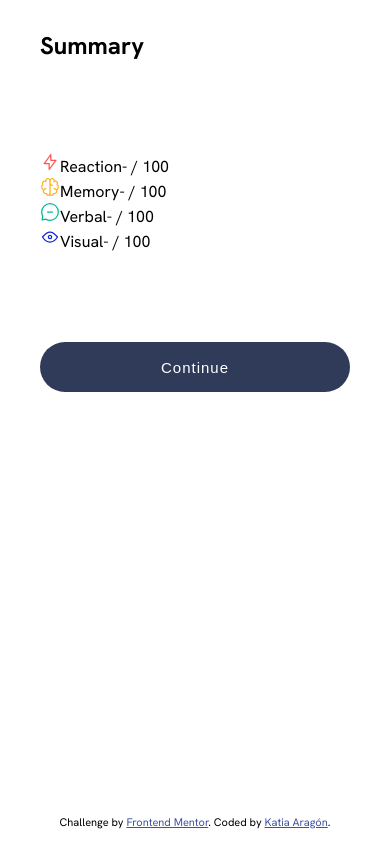
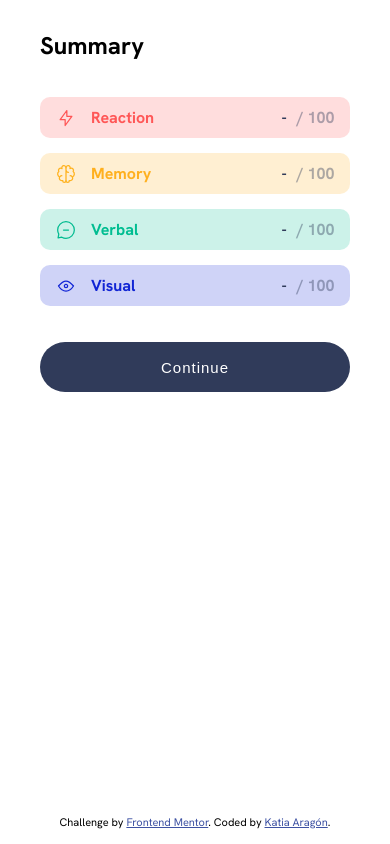
Before and after one commit to ktzazz/results-summary-component-twenty-two, a React (Vite) app: page / in a window 390 px wide. Built offline with nearby package versions, Linux system fonts and the light colour scheme.

Commit message:
tablet and pc

```diff
--- a/src/scoreLoading.jsx
+++ b/src/scoreLoading.jsx
@@ -1,4 +1,5 @@
 import { useState, useEffect } from "react";
+import "./scss/ScoreLoading.scss";
 
 export const ScoreLoading = ({ icon, category, score, mostrando, index }) => {
   const [loading, setLoading] = useState(0);
@@ -14,10 +15,12 @@ export const ScoreLoading = ({ icon, category, score, mostrando, index }) => {
 
   return (
     <div className={`score__container cont_${index}`}>
-      <img src={icon} alt="" />
+      <img className="image" src={icon} alt="" />
       <span className="category">{category}</span>
-      <span className="score">{mostrando ? loading : "-"}</span>
-      <span className="100"> / 100</span>
+      <div className="numbers">
+        <span className="score">{mostrando ? loading : "-"}</span>
+        <span className="of"> / 100</span>
+      </div>
     </div>
   );
 };
--- a/src/scss/App.scss
+++ b/src/scss/App.scss
@@ -22,7 +22,7 @@
     grid-template-columns: 1fr 1fr;
     grid-template-rows: 1fr;
     width: 75%;
-    height: calc(400px - 5vh);
+    height: calc(450px - 5vh);
   }
   @include m.responsive(desktop) {
     width: calc(800px - 5vw);
@@ -99,9 +99,9 @@
   grid-area: 2 / 1 / 2 / 1;
   display: flex;
   flex-direction: column;
-  justify-content: space-between;
   padding: m.rem(30) m.rem(40);
 
+  justify-content: space-between;
   @include m.responsive(tablet) {
     grid-area: 1 / 2 / 1 / 2;
     width: 101%;
--- a/src/scss/Average.scss
+++ b/src/scss/Average.scss
@@ -26,11 +26,11 @@
 
   @include m.responsive(tablet) {
     align-self: center;
-    width: 75%;
+    width: 80%;
+    height: 80%;
   }
   @include m.responsive(desktop) {
     width: 60%;
-    height: 80%;
   }
 }
 
@@ -82,7 +82,7 @@
   color: var(--lightLavender);
   font-size: m.rem(16);
   @include m.responsive(tablet) {
-    font-size: m.rem(13);
+    font-size: m.rem(15);
   }
   @include m.responsive(desktop) {
     font-size: m.rem(20);
--- a/src/scss/ScoreLoading.scss
+++ b/src/scss/ScoreLoading.scss
@@ -0,0 +1,68 @@
+@use "mixins" as m;
+
+.score__container {
+  display: flex;
+  flex-direction: row;
+  align-items: center;
+  padding: m.rem(10) 0;
+  border-radius: m.rem(10);
+  width: 100%;
+  height: 100%;
+}
+
+.image {
+  margin-inline: 5%;
+}
+
+.category {
+  font-weight: var(--bold);
+}
+
+.cont_0 {
+  background-color: var(--bg_red);
+  & .category {
+    color: var(--lightRed);
+  }
+}
+
+.cont_1 {
+  background-color: var(--bg_orange);
+  & .category {
+    color: var(--orangeyYellow);
+  }
+}
+
+.cont_2 {
+  background-color: var(--bg_green);
+  & .category {
+    color: var(--greenTeal);
+  }
+}
+
+.cont_3 {
+  background-color: var(--bg_cobalt);
+  & .category {
+    color: var(--cobaltBlue);
+  }
+}
+
+.numbers {
+  display: flex;
+  flex-direction: row;
+  width: 100%;
+  justify-content: flex-end;
+  margin-inline-end: 5%;
+}
+
+.score {
+  font-size: m.rem(16);
+  font-weight: var(--bold);
+  color: var(--darkGrayBlue);
+  margin-inline-end: m.rem(10);
+}
+
+.of {
+  color: var(--textLight);
+  font-size: m.rem(16);
+  font-weight: var(--bold);
+}
--- a/src/scss/_root.scss
+++ b/src/scss/_root.scss
@@ -7,6 +7,11 @@
   --orangeyYellow: #{v.$clr-p-orangeyYellow};
   --greenTeal: #{v.$clr-p-greenTeal};
   --cobaltBlue: #{v.$clr-p-cobaltBlue};
+
+  --bg_red: #{v.$red};
+  --bg_orange: #{v.$orange};
+  --bg_green: #{v.$green};
+  --bg_cobalt: #{v.$cobalt};
 
   --grdBg-lightSlateBlue: #{v.$grdnt-bg-lightSlateBlue};
   --grdBg-lightRoyalBlue: #{v.$grdnt-bg-lightRoyalBlue};
@@ -19,6 +24,8 @@
   --lightLavender: #{v.$clr-lightLavender};
   --darkGrayBlue: #{v.$clr-darkGrayBlue};
 
+  --textLight: #{v.$textLight};
+
   --font: #{v.$font};
   --fontSize: #{v.$font-size};
   --regular: #{v.$font-weight-regular};
--- a/src/scss/_variables.scss
+++ b/src/scss/_variables.scss
@@ -4,6 +4,11 @@ $clr-p-lightRed: hsl(0, 100%, 67%);
 $clr-p-orangeyYellow: hsl(39, 100%, 56%);
 $clr-p-greenTeal: hsl(166, 100%, 37%);
 $clr-p-cobaltBlue: hsl(234, 85%, 45%);
+
+$red: hsla(0, 100%, 67%, 0.2);
+$orange: hsla(39, 100%, 56%, 0.2);
+$green: hsla(166, 100%, 37%, 0.2);
+$cobalt: hsla(234, 85%, 45%, 0.2);
 
 $grdnt-bg-lightSlateBlue: hsl(252, 100%, 67%);
 $grdnt-bg-lightRoyalBlue: hsl(241, 81%, 54%);
@@ -16,6 +21,8 @@ $clr-paleBlue: hsl(221, 100%, 96%);
 $clr-lightLavender: hsl(241, 100%, 89%);
 $clr-darkGrayBlue: hsl(224, 30%, 27%);
 
+$textLight: hsla(224, 30%, 27%, 0.4);
+
 $font: "Hanken Grotesk", sans-serif;
 
 $font-size: 18px;
--- a/src/scss/dataTests.scss
+++ b/src/scss/dataTests.scss
@@ -0,0 +1,7 @@
+@use "mixins" as m;
+
+.summary__main {
+  display: flex;
+  flex-direction: column;
+  gap: m.rem(15);
+}
```
